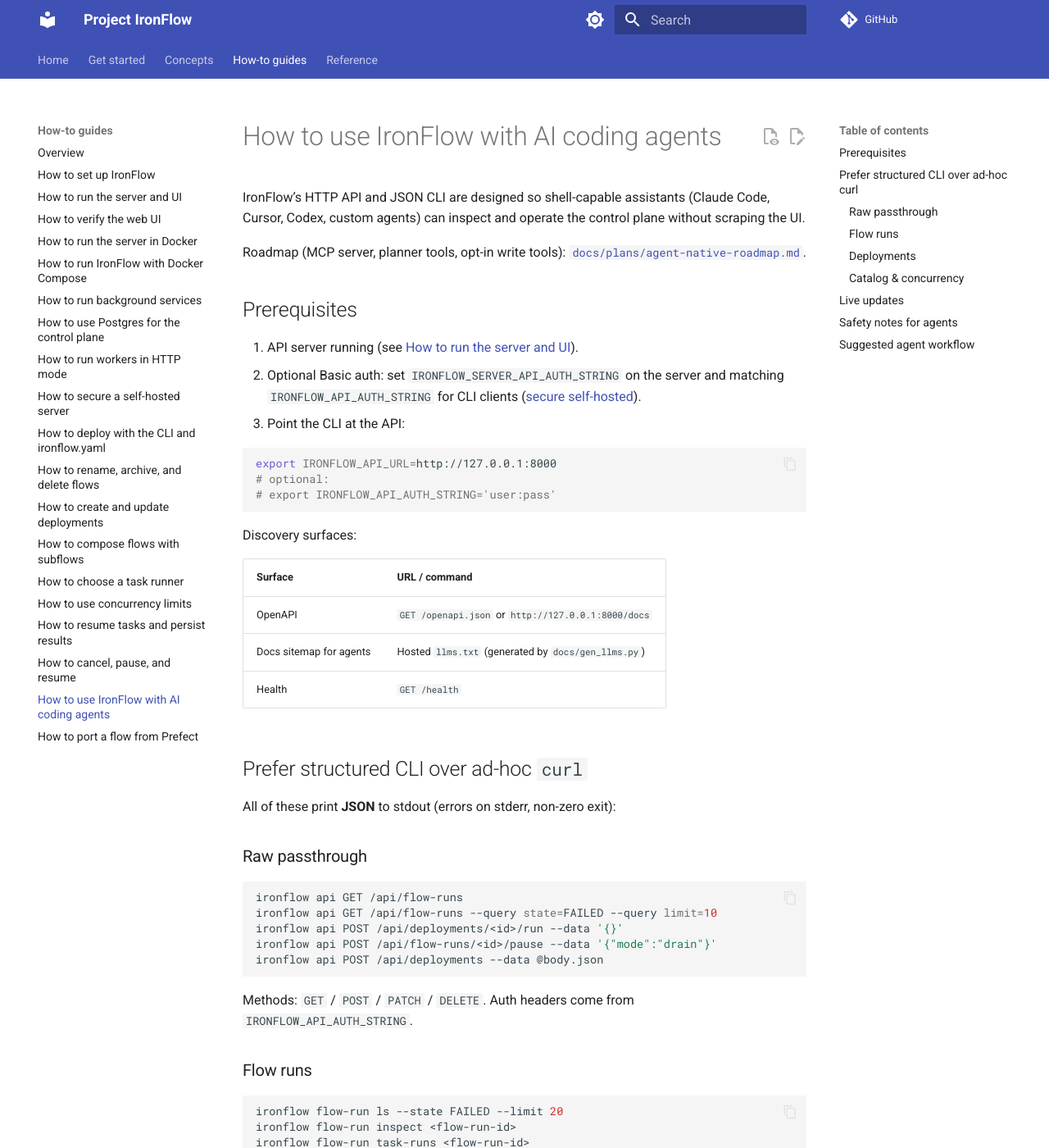
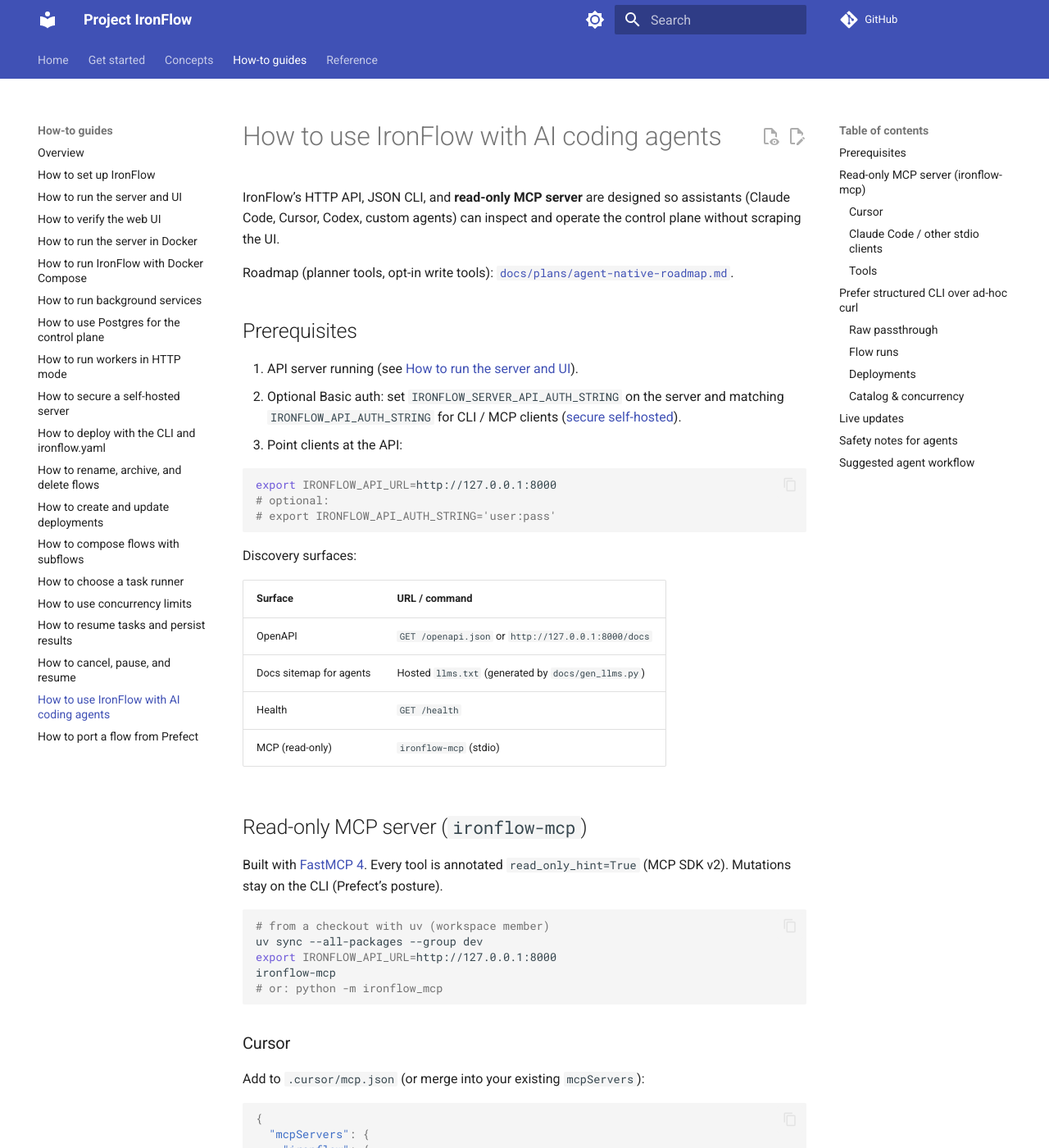
Before and after one commit to PPPSDavid/rust-based-prefect, an MkDocs documentation site: the page built from docs/how-to/ai-assistants.md, in a window 1280 px wide and 1400 px high. Shown: the whole window at 82% size. Built offline with MkDocs 1.6.1 and Material for MkDocs 9.7.7, drawn with Linux system fonts in a browser that asks for light colours; comment, search, counter and statistics services are not loaded; some of the changed text lies outside the part shown.

Commit message:
docs: document ironflow-mcp setup and Phase 1 roadmap status
Update AI-assistants how-to, gap canvas, COMPATIBILITY, and AGENTS
validation/sync commands for the FastMCP server.

Co-authored-by: David Yu <PPPSDavid@users.noreply.github.com>

````diff
--- a/docs/how-to/ai-assistants.md
+++ b/docs/how-to/ai-assistants.md
@@ -1,19 +1,19 @@
 # How to use IronFlow with AI coding agents
 
-IronFlow’s HTTP API and JSON CLI are designed so shell-capable assistants
-(Claude Code, Cursor, Codex, custom agents) can inspect and operate the
-control plane without scraping the UI.
+IronFlow’s HTTP API, JSON CLI, and **read-only MCP server** are designed so
+assistants (Claude Code, Cursor, Codex, custom agents) can inspect and operate
+the control plane without scraping the UI.
 
-Roadmap (MCP server, planner tools, opt-in write tools):
+Roadmap (planner tools, opt-in write tools):
 [`docs/plans/agent-native-roadmap.md`](https://github.com/PPPSDavid/rust-based-prefect/blob/main/docs/plans/agent-native-roadmap.md).
 
 ## Prerequisites
 
 1. API server running (see [How to run the server and UI](server-and-ui.md)).
 2. Optional Basic auth: set `IRONFLOW_SERVER_API_AUTH_STRING` on the server and
-   matching `IRONFLOW_API_AUTH_STRING` for CLI clients
+   matching `IRONFLOW_API_AUTH_STRING` for CLI / MCP clients
    ([secure self-hosted](secure-self-hosted.md)).
-3. Point the CLI at the API:
+3. Point clients at the API:
 
 ```bash
 export IRONFLOW_API_URL=http://127.0.0.1:8000
@@ -28,6 +28,66 @@ Discovery surfaces:
 | OpenAPI | `GET /openapi.json` or `http://127.0.0.1:8000/docs` |
 | Docs sitemap for agents | Hosted `llms.txt` (generated by `docs/gen_llms.py`) |
 | Health | `GET /health` |
+| MCP (read-only) | `ironflow-mcp` (stdio) |
+
+## Read-only MCP server (`ironflow-mcp`)
+
+Built with [FastMCP 4](https://gofastmcp.com/). Every tool is annotated
+`read_only_hint=True` (MCP SDK v2). Mutations stay on the CLI (Prefect’s posture).
+
+```bash
+# from a checkout with uv (workspace member)
+uv sync --all-packages --group dev
+export IRONFLOW_API_URL=http://127.0.0.1:8000
+ironflow-mcp
+# or: python -m ironflow_mcp
+```
+
+### Cursor
+
+Add to `.cursor/mcp.json` (or merge into your existing `mcpServers`):
+
+```json
+{
+  "mcpServers": {
+    "ironflow": {
+      "command": "uv",
+      "args": [
+        "run",
+        "--directory",
+        "/path/to/rust-based-prefect",
+        "--package",
+        "ironflow-mcp",
+        "ironflow-mcp"
+      ],
+      "env": {
+        "IRONFLOW_API_URL": "http://127.0.0.1:8000"
+      }
+    }
+  }
+}
+```
+
+### Claude Code / other stdio clients
+
+```bash
+claude mcp add ironflow -- uv run --package ironflow-mcp ironflow-mcp
+```
+
+### Tools
+
+| Tool | Purpose |
+| --- | --- |
+| `orientation` | Capabilities + mutation boundary |
+| `get_server_info` | `/health` + `/api/server-info` |
+| `get_dashboard` | Summary + pools + GCLs + recent runs |
+| `get_flows` / `get_deployments` / `get_work_pools` / `get_concurrency_limits` | Catalog |
+| `get_flow_runs` / `get_flow_run` / `get_task_runs` | Run inspect |
+| `get_flow_run_logs` / `read_events` | Diagnose |
+| `get_flow_run_dag` | Logical/expanded DAG (IronFlow differentiator) |
+| `get_object_schema` | `/openapi.json` (optional path filter) |
+
+Package: `ironflow-mcp/`. Skill: `.cursor/skills/ironflow-ops/`.
 
 ## Prefer structured CLI over ad-hoc `curl`
 
@@ -99,18 +159,14 @@ Otherwise poll `ironflow flow-run inspect <id>` or
 
 | Action | Prefer | Notes |
 | --- | --- | --- |
-| Inspect / diagnose | `flow-run` / `deployment` / `api GET` | Read-only |
-| Trigger / cancel / pause | Explicit user intent | Mutations |
+| Inspect / diagnose | MCP tools or `flow-run` / `api GET` | Read-only |
+| Trigger / cancel / pause | CLI with explicit user intent | Mutations |
 | Pause | Always pass `--mode` | No ambiguous default |
 | Cancel | Terminate semantics | Prefer process task runners for hard kill |
 
-Coming next (roadmap Phase 1): a **read-only** `ironflow-mcp` server so MCP
-clients get the same inspect tools without shell access. Mutations will stay
-CLI-first by default (Prefect’s posture).
-
 ## Suggested agent workflow
 
-1. `ironflow flow-run ls --state FAILED --limit 10`
-2. `ironflow flow-run inspect <id>` then `logs` / `events` / `dag`
+1. MCP `get_dashboard` or `ironflow flow-run ls --state FAILED --limit 10`
+2. `get_flow_run` / logs / events / `get_flow_run_dag`
 3. Fix code or config; `ironflow deployment run <name>` to verify
 4. For one-off API gaps, `ironflow api …` against `/openapi.json` routes
````
Also changed, not shown: AGENTS.md (+4 -4 lines), COMPATIBILITY.md (+2 -1 lines), docs/MEMORY_BANK.md (+1 -1 lines), docs/plans/agent-native-roadmap.md (+13 -13 lines), docs/plans/prefect-gap-canvas.md (+1 -1 lines).
